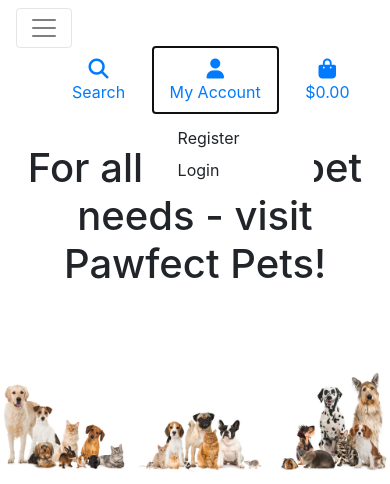
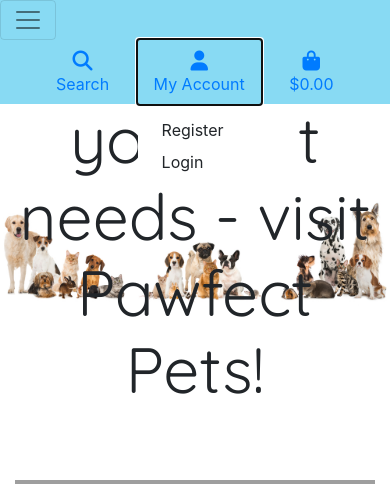
Before and after one commit to HinaChoudhry/Pawfect-Pets, a Django app: page / in a window 390 px wide, after a click on "My Account". Shown: the top 484 px of the page. Run offline with Django 3.2, Linux system fonts and the light colour scheme; some libraries are stand-ins or nearby versions; some web fonts are replaced; grey boxes are pictures that could not be loaded.

Commit message:
Bug fix - mobile navbar was pushing down images instead of overlaying them. Resolved by changing navbar call to position absolute and giving a z index

```diff
--- a/home/templates/home/index.html
+++ b/home/templates/home/index.html
@@ -2,7 +2,7 @@
 {% load static %}
 
 {% block page_header %}
-    <div class="container header-container">
+    <div class="container-fluid header-container">
         <div class="row">
             <div class="col"></div>
         </div>
@@ -11,20 +11,20 @@
 
 {% block content %}
 &nbsp;
-<div class="container">
-    <div class="row">
-        <div class="col">
-            <h1 class="text-center index-font">For all of your pet needs - visit Pawfect Pets!</h1>
+<div class="container-fluid h-100 ">
+    <div class="row h-100  hero-img ">
+        <div class="col ">
+            <h1 class="text-center index-font margin-index">For all of your pet needs - visit Pawfect Pets!</h1>
         </div>
     </div>
 </div>
 
-<!--- Shop collections
-<div class="container container-fluid">
+
+<div class="container-fluid">
 <div class="row">
 <div class="col-lg-4 col-sm-12"><img src="media/dog_shop.jpg" alt="dog" class=" img-fluid"></div>
 <div class="col-lg-4 col-sm-12"><img src="media/cat_shop.jpg" alt="cat" class=" img-fluid"></div>
 <div class="col-lg-4 col-sm-12"><img src="media/guinea_shop.jpg" alt="guinea" class=" img-fluid"></div>
-</div> -->
+</div>
 
 {% endblock %}
--- a/static/css/base.css
+++ b/static/css/base.css
@@ -1,14 +1,23 @@
 @import url('https://fonts.googleapis.com/css2?family=Lato&display=swap');
 @import url('https://fonts.googleapis.com/css2?family=Quicksand&display=swap');
 @import url('https://fonts.googleapis.com/css2?family=DM+Serif+Text&display=swap');
+
 html {
     height: 100%;
 }
 
-body {
-    background: url('/media/home_bg.jpg') no-repeat center center fixed;
+.hero-img {
+    background: url("/media/home_bg.jpg");
+    background-repeat: no-repeat;
     background-size: contain;
+    height: 276px;
     width: auto;
+    background-position: center;
+
+}
+
+.margin-index {
+    margin-bottom: 20%;
 }
 
 ul {
@@ -40,8 +49,10 @@ ul {
           left: 0;
           z-index: 1030;
       }
+    }
 
-      .nav-bg-color {
+
+ .nav-bg-color {
           background-color: #88daf3;
       }
 
@@ -53,7 +64,7 @@ ul {
 .nav-font {
     font-family: Quicksand;
     text-shadow: 2px 2px #000;
-    font-size: 1.5em;
+    font-size: 1.2em;
 }
 
 .subtitle-font {
@@ -65,10 +76,26 @@ ul {
 
 .index-font {
     Font-family: Quicksand;
-    Font-size: 4em;
+    Font-size: 4rem;
 }
 
 .dropdown-font {
     font-family: Quicksand;
     font-weight: 700;
+    font-size: 1.5vw;
 }
+
+.navbar-padding {
+    padding: 0rem;
+}
+
+.list-font {
+    font-family: Quicksand;
+    font-size: 1.2vw;
+}
+
+.navbar {
+    position: absolute;
+    z-index: 1;
+    background-color: #88daf3;
+}
--- a/templates/base.html
+++ b/templates/base.html
@@ -57,6 +57,7 @@
                      <h1 class="text-white logo-font"><i class="fas fa-paw text-white"></i> Pawfect Pets <i class="fas fa-paw text-white"></i></h1>
                 </a>
             </div>
+
             <div class="col-12 col-lg-4">
                 <ul class="list-inline list-unstyled text-center text-lg-right">
                     <li class="list-inline-item dropdown">
@@ -69,13 +70,13 @@
                         <div class="dropdown-menu border-0" aria-labelledby="user-options">
                             {% if request.user.is_authenticated %}
                                 {% if request.user.is_superuser %}
-                                    <a href="" class="dropdown-item dropdown-font">Product Management</a>
+                                    <a href="" class="dropdown-item list-font ">Product Management</a>
                                 {% endif %}
-                                <a href="" class="dropdown-item dropdown-font">My Profile</a>
-                                <a href="{% url 'account_logout' %}" class="dropdown-item dropdown-font">Logout</a>
+                                <a href="" class="dropdown-item list-font ">My Profile</a>
+                                <a href="{% url 'account_logout' %}" class="dropdown-item list-font ">Logout</a>
                             {% else %}
-                                <a href="{% url 'account_signup' %}" class="dropdown-item dropdown-font">Register</a>
-                                <a href="{% url 'account_login' %}" class="dropdown-item dropdown-font">Login</a>
+                                <a href="{% url 'account_signup' %}" class="dropdown-item list-font ">Register</a>
+                                <a href="{% url 'account_login' %}" class="dropdown-item  list-font">Login</a>
                             {% endif %}
                         </div>
                     </li>
@@ -98,7 +99,7 @@
 
         </div>
         <div class="row nav-bg-color">
-            <nav class="navbar navbar-expand-lg navbar-light w-100">
+            <nav class="navbar navbar-expand-lg navbar-light w-100 navbar-padding">
                 <button class="navbar-toggler" type="button" data-toggle="collapse" data-target="#main-nav" aria-controls="main-nav" aria-expanded="false" aria-label="Toggle navigation">
                     <span class="navbar-toggler-icon"></span>
                 </button>
--- a/templates/includes/main-nav.html
+++ b/templates/includes/main-nav.html
@@ -1,36 +1,50 @@
-<div class="collapse navbar-collapse " id="main-nav">
+<div class="collapse navbar-collapse" id="main-nav">
     <ul class="navbar-nav w-auto mx-auto">
-        <li class="nav-item dropdown  ">
-            <a class="subtitle-font font-weight-bold nav-link dropdown-font mr-5" href="#" id="all-products-link" data-toggle="dropdown" aria-haspopup="true" aria-expanded="false">
+        <li class="nav-item dropdown">
+            <a class="logo-font font-weight-bold nav-link text-black mr-5" href="#" id="all-products-link" data-toggle="dropdown" aria-haspopup="true" aria-expanded="false">
                 All Products
             </a>
             <div class="dropdown-menu border-0" aria-labelledby="all-products-link">
-                <a href="" class="dropdown-item dropdown-font">By Price</a>
-                <a href="" class="dropdown-item dropdown-font">By Rating</a>
-                <a href="" class="dropdown-item dropdown-font">By Category</a>
-                <a href="" class="dropdown-item dropdown-font">All Products</a>
+                <a href="" class="dropdown-item">By Price</a>
+                <a href="" class="dropdown-item ">By Rating</a>
+                <a href="" class="dropdown-item ">By Category</a>
+                <a href="" class="dropdown-item">All Products</a>
             </div>
         </li>
 
         <li class="nav-item dropdown">
-            <a class="subtitle-font font-weight-bold nav-link dropdown-font mr-5" href="#" id="dogs-link" data-toggle="dropdown" aria-haspopup="true" aria-expanded="false">
-                Dogs
+            <a class="logo-font font-weight-bold nav-link text-black mr-5" href="#" id="clothing-link" data-toggle="dropdown" aria-haspopup="true" aria-expanded="false">
+                Clothing
             </a>
-
+            <div class="dropdown-menu border-0" aria-labelledby="clothing-link">
+                <a href="" class="dropdown-item">Activewear &amp; Essentials</a>
+                <a href="" class="dropdown-item">Jeans</a>
+                <a href="" class="dropdown-item">Shirts</a>
+                <a href="" class="dropdown-item">All Clothing</a>
+            </div>
         </li>
 
         <li class="nav-item dropdown">
-            <a class="subtitle-font font-weight-bold nav-link dropdown-font mr-5" href="#" id="cats-link" data-toggle="dropdown" aria-haspopup="true" aria-expanded="false">
-                Cats
+            <a class="logo-font font-weight-bold nav-link text-black mr-5" href="#" id="homeware-link" data-toggle="dropdown" aria-haspopup="true" aria-expanded="false">
+                Homeware
             </a>
-
+            <div class="dropdown-menu border-0" aria-labelledby="homeware-link">
+                <a href="" class="dropdown-item">Bed &amp; Bath</a>
+                <a href="" class="dropdown-item">Kitchen &amp; Dining</a>
+                <a href="" class="dropdown-item">All Homeware</a>
+            </div>
         </li>
 
         <li class="nav-item dropdown">
-            <a class="subtitle-font font-weight-bold nav-link dropdown-font" href="#" id="smallanimals-link" data-toggle="dropdown" aria-haspopup="true" aria-expanded="false">
-                Small Animals
+            <a class="logo-font font-weight-bold nav-link text-black" href="#" id="specials-link" data-toggle="dropdown" aria-haspopup="true" aria-expanded="false">
+                Special Offers
             </a>
-
+            <div class="dropdown-menu border-0" aria-labelledby="specials-link">
+                <a href="" class="dropdown-item">New Arrivals</a>
+                <a href="" class="dropdown-item">Deals</a>
+                <a href="" class="dropdown-item">Clearance</a>
+                <a href="" class="dropdown-item">All Specials</a>
+            </div>
         </li>
     </ul>
 </div>
--- a/templates/includes/mobile-top-header.html
+++ b/templates/includes/mobile-top-header.html
@@ -31,13 +31,13 @@
       <div class="dropdown-menu border-0" aria-labelledby="user-options">
           {% if request.user.is_authenticated %}
               {% if request.user.is_superuser %}
-                <a href="{% url 'account_logout' %}" class="dropdown-item dropdown-font">Product Management</a>
+                  <a href="{% url 'account_logout' %}" class="dropdown-item">Product Management</a>
               {% endif %}
               <a href="" class="dropdown-item">My Profile</a>
-            <a href="{% url 'account_logout' %}" class="dropdown-item dropdown-font">Logout</a>
+              <a href="{% url 'account_logout' %}" class="dropdown-item">Logout</a>
           {% else %}
-            <a href="{% url 'account_signup' %}" class="dropdown-item dropdown-font">Register</a>
-            <a href="{% url 'account_login' %}" class="dropdown-item dropdown-font">Login</a>
+              <a href="{% url 'account_signup' %}" class="dropdown-item">Register</a>
+              <a href="{% url 'account_login' %}" class="dropdown-item">Login</a>
           {% endif %}
       </div>
   </li>
```
Lines whose indentation alone changed are shown as unchanged.
